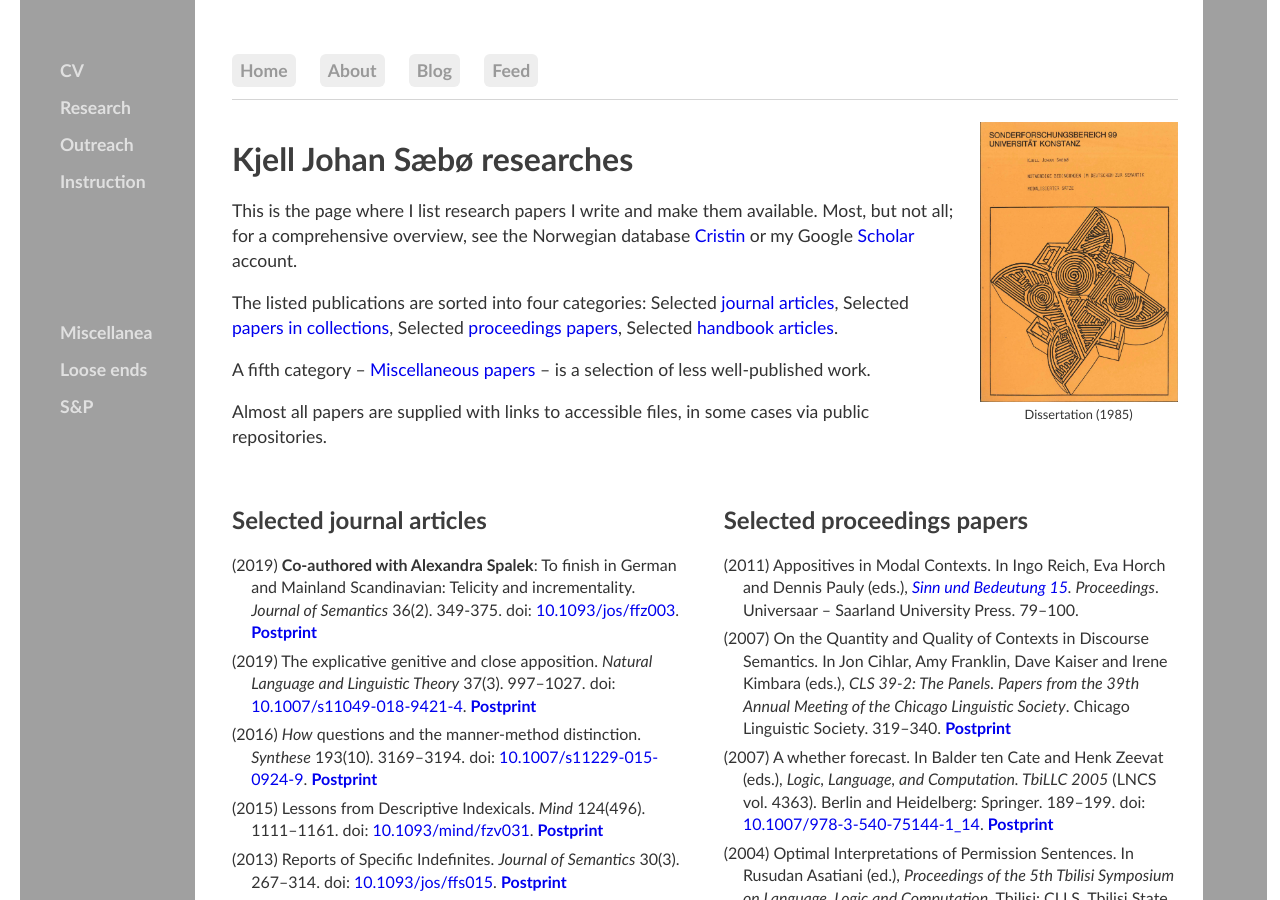
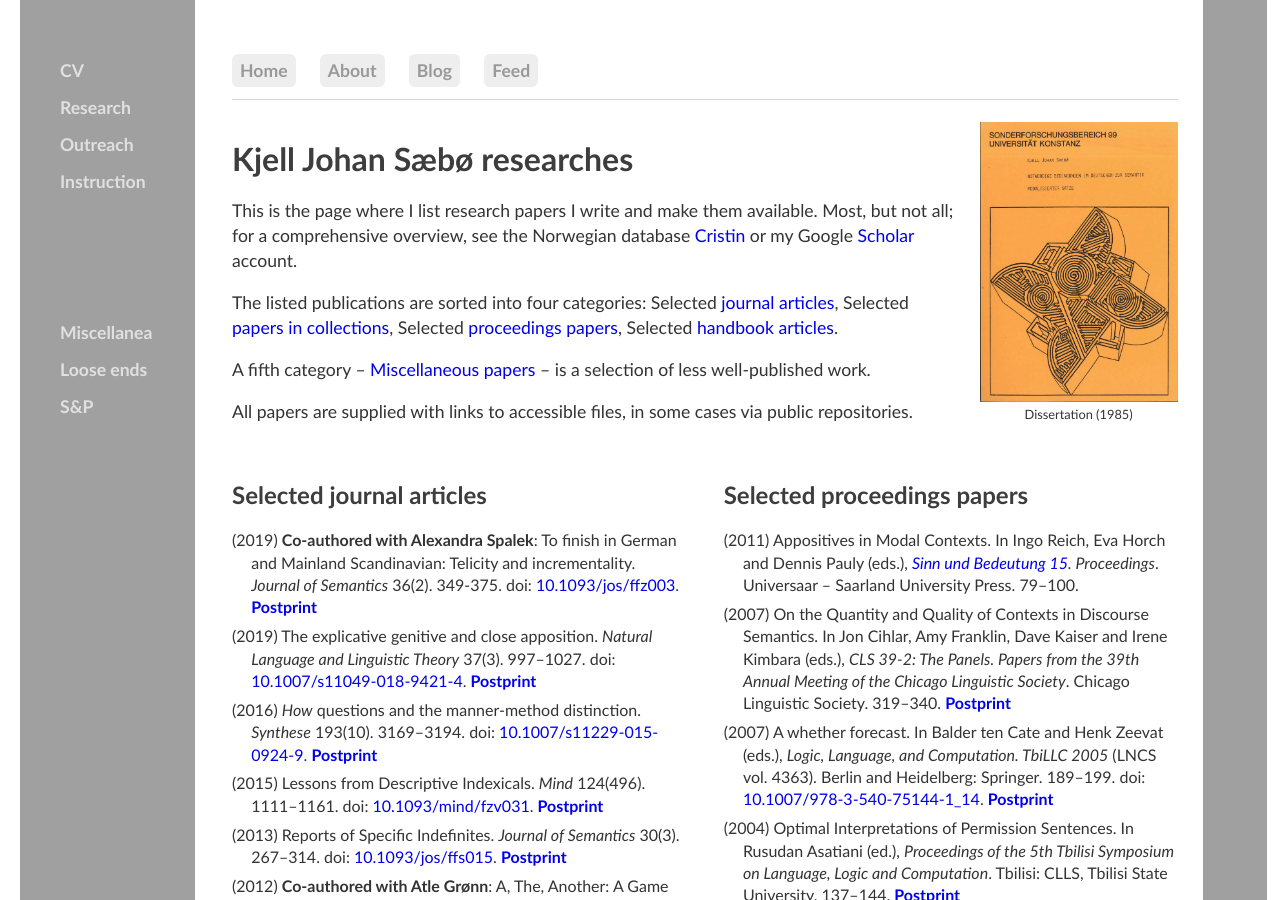
Before and after one commit to kjelljs/kjelljs.github.io, a Jekyll site: the page built from research/index.html, in a window 1280 px wide and 900 px high. Built offline with Jekyll 4.4.1, drawn with Linux system fonts in a browser that asks for light colours.

Commit message:
Update index.html

```diff
--- a/research/index.html
+++ b/research/index.html
@@ -13,7 +13,7 @@
 <div style="float:right;"><figure class="rightfig"><div class="zoom"><img style="height:280px"; src="/pics/SFB99.jpg"></div><figcaption>Dissertation (1985)</figcaption></figure></div>
 <div class="blurb">
 	<h1>Kjell Johan Sæbø researches</h1>
-	<div class="ingress"><p>This is the page where I list research papers I write and make them available. Most, but not all; for a comprehensive overview, see the Norwegian database <a href="https://wo.cristin.no/as/WebObjects/cristin.woa/wa/fres?action=sok&etternavn=Sæbø&fornavn=Kjell+Johan&erNorsk=1&erNordisk=1&erNasjonalt=1&erInternasjonalt=1&erUkjent=1&visParametre=1&bs=50">Cristin</a> or my Google <a href="https://scholar.google.com/citations?user=XBZ6ZXsAAAAJ">Scholar</a> account.</p> <p>The listed publications are sorted into four categories: Selected <a href="#jour">journal articles</a>, Selected <a href="#coll">papers in collections</a>, Selected <a href="#proc">proceedings papers</a>, Selected <a href="#hand">handbook articles</a>.</p><p>A fifth category – <a href="#misc">Miscellaneous papers</a> – is a selection of less well-published work.</p><p>Almost all papers are supplied with links to accessible files, in some cases via public repositories.</p></div>
+	<div class="ingress"><p>This is the page where I list research papers I write and make them available. Most, but not all; for a comprehensive overview, see the Norwegian database <a href="https://wo.cristin.no/as/WebObjects/cristin.woa/wa/fres?action=sok&etternavn=Sæbø&fornavn=Kjell+Johan&erNorsk=1&erNordisk=1&erNasjonalt=1&erInternasjonalt=1&erUkjent=1&visParametre=1&bs=50">Cristin</a> or my Google <a href="https://scholar.google.com/citations?user=XBZ6ZXsAAAAJ">Scholar</a> account.</p> <p>The listed publications are sorted into four categories: Selected <a href="#jour">journal articles</a>, Selected <a href="#coll">papers in collections</a>, Selected <a href="#proc">proceedings papers</a>, Selected <a href="#hand">handbook articles</a>.</p><p>A fifth category – <a href="#misc">Miscellaneous papers</a> – is a selection of less well-published work.</p><p>All papers are supplied with links to accessible files, in some cases via public repositories.</p></div>
 	</div><!-- /.blurb -->
 <style type="text/css">
 .left {
```
